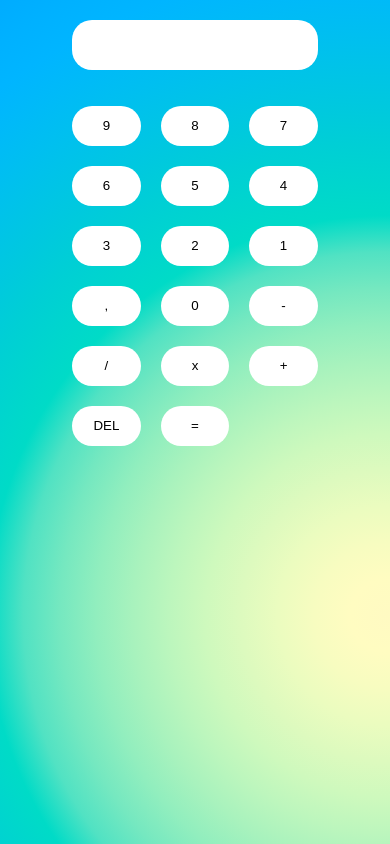
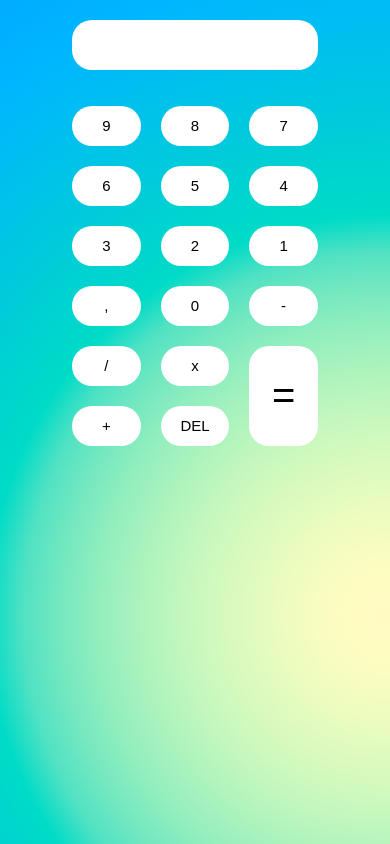
Before and after one commit to VitorRekobe/VitorRekobe-Calculadora, a plain HTML site: page index.html in a window 390 px wide. Drawn offline with Linux system fonts and the light colour scheme.

Commit message:
Update no Grid Layout
Mudando o layout através do Grid

```diff
--- a/style.css
+++ b/style.css
@@ -47,6 +47,7 @@ span {
     border: none;
     cursor: pointer;
     background-color: white;
+    font-size: 20px;
 }
 
 .number:hover {
@@ -55,13 +56,23 @@ span {
     box-shadow: 0px 8px 15px rgb(0 0 0 / 20%);
 }
 
-@media (width:1600px){
+#igual {
+    grid-row-start: 5;
+    grid-row-end: 7;
+    grid-column-start: 3;
+    grid-column-end: 4;
+    height: 100px;
+    font-size: 40px;
+}
+
+@media (min-width:1600px){
     input {
         font-size: 25px;
     }
+}
 
-    .numeros {
-        grid: auto-flow dense / minmax(40px, 150px) minmax(40px, 150px) minmax(40px, 350px);
+@media (max-width:500px){
+    .number {
+        font-size: 15px;
     }
-
 }
```
